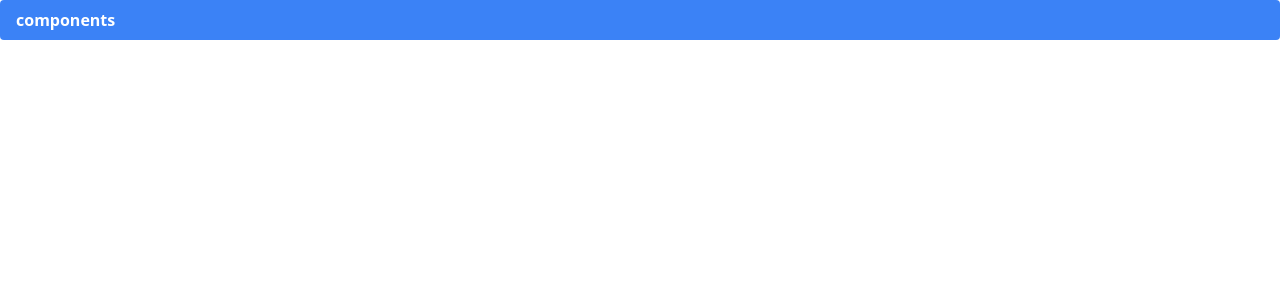
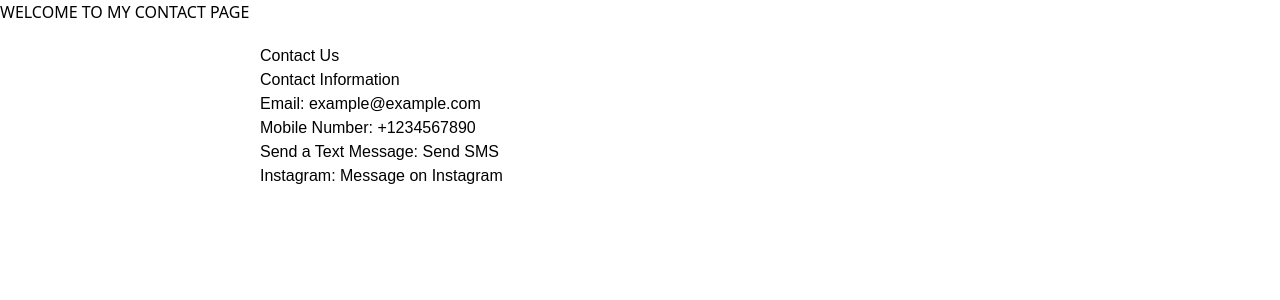
Before and after one commit to bed-com-06-19/roomrental, a React (Create React App) app: page / in a window 1280 px wide. Shown: the top 300 px of the page. Built offline with nearby package versions, Linux system fonts and the light colour scheme.

Commit message:
CONTACT US PAGE

```diff
--- a/src/App.js
+++ b/src/App.js
@@ -1,12 +1,13 @@
 import React from "react";
-import Navbar from "./components/Navbar/Navbar";
+import ContactUs from "./components/Contact-Us/Contact.Us";
 
 function App() {
   return (
     <div>
-      <Navbar/>
+      <ContactUs/>
     </div>
   );
 }
 
+
 export default App;
--- /dev/null
+++ b/src/components/Contact-Us/Contact.Us.js
@@ -0,0 +1,30 @@
+import React, { Fragment } from "react";
+
+const ContactUs=()=>{
+    return (
+        <div>
+        <Fragment>WELCOME TO MY CONTACT PAGE </Fragment>
+        <div  style={{ fontFamily: 'Arial, sans-serif', maxWidth: '800px', margin: 'auto', padding: '20px' }}>
+        <header>
+                <h1>Contact Us</h1>
+            </header>
+            <div>
+                    <h2>Contact Information</h2>
+                    <p>Email: example@example.com</p>
+                    <p>Mobile Number: +1234567890</p>
+                    <p>Send a Text Message: <a href="sms:+165993287093">Send SMS</a></p>
+                    <p>Instagram: <a href="https://www.instagram.com/example">Message on Instagram</a></p>
+
+            </div>
+        </div>
+
+      </div>
+    );
+
+
+};
+
+
+
+
+export default ContactUs;
--- a/src/components/Navbar/Navbar.js
+++ /dev/null
@@ -1,13 +0,0 @@
-import React from "react";
-
-const Navbar = () =>{
-    return (
-        <nav>
-          <div className="bg-blue-500 text-white font-bold py-2 px-4 rounded">
-            components
-          </div>
-        </nav>
-    )
-}
-
-export default Navbar
```
